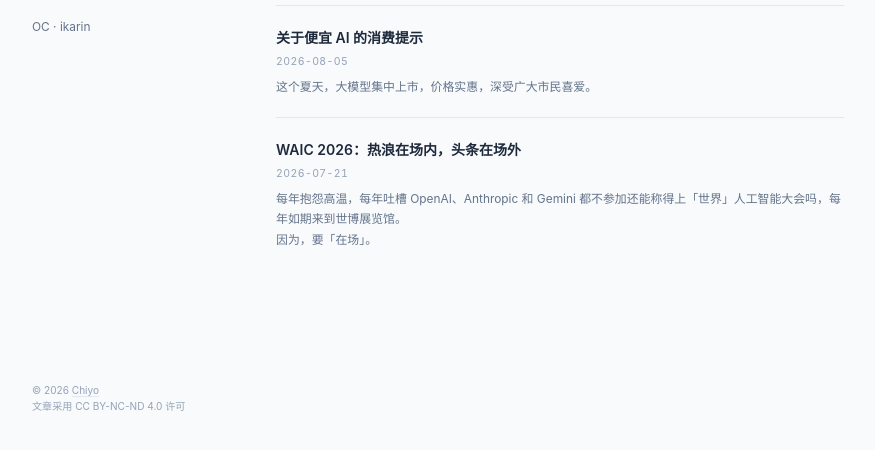
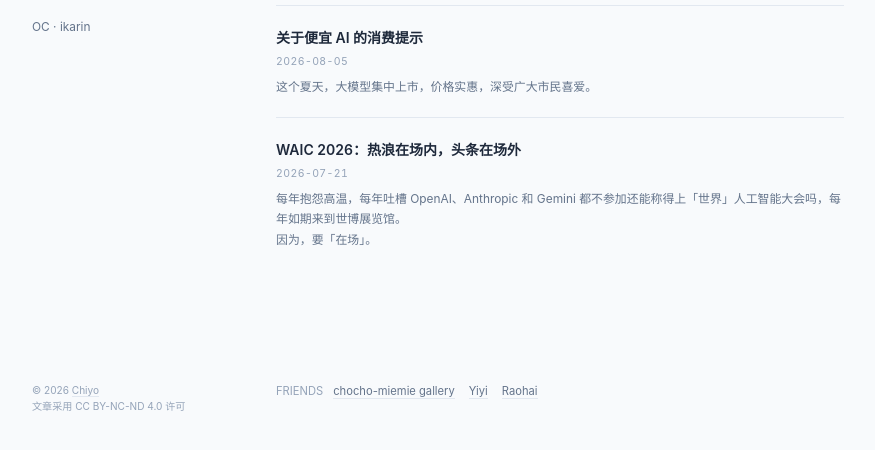
Before and after one commit to chiyolyn/chiyolyn.github.io, a plain HTML site: page index.html in a window 1280 px wide. Shown: the part 262-712 px from the top of the page, without its empty margins (202-1077 px from the left). Drawn offline with Linux system fonts and the light colour scheme.

Commit message:
homepage: add FRIENDS links to footer

```diff
--- a/index.html
+++ b/index.html
@@ -81,13 +81,37 @@
     border-bottom: 1px solid var(--border);
   }
   .copyright a:hover { color: var(--accent); border-bottom-color: var(--accent); }
-  .copyright {
+
+  /* ---------- 底行:版权 + 友链 ---------- */
+  .site-footer {
     flex: 0 0 100%;
     margin: 48px 0 0;
+    display: flex;
+    gap: 64px;
+  }
+  .copyright {
+    flex: 0 0 180px;
+    margin: 0;
     color: var(--faint);
     font-size: 0.72rem;
     line-height: 1.6;
   }
+  .friends {
+    flex: 1;
+    min-width: 0;
+    margin: 0;
+    font-size: 0.8rem;
+    color: var(--faint);
+  }
+  .friends a {
+    color: var(--muted);
+    text-decoration: none;
+    border-bottom: 1px solid var(--border);
+    margin-left: 14px;
+    transition: color .15s;
+  }
+  .friends a:first-of-type { margin-left: 10px; }
+  .friends a:hover { color: var(--accent); border-bottom-color: var(--accent); }
 
   /* ---------- 文章列表 ---------- */
   main { flex: 1; min-width: 0; }
@@ -115,6 +139,8 @@
     .wrap { flex-direction: column; gap: 32px; padding-top: 48px; }
     aside { flex: none; }
     aside nav { flex-direction: row; gap: 16px; }
+    .site-footer { flex-direction: column; gap: 24px; }
+    .copyright { flex: none; }
   }
 </style>
 </head>
@@ -162,7 +188,10 @@
     </article>
   </main>
 
-  <p class="copyright">© 2026 <a href="https://github.com/chiyolyn" target="_blank" rel="noopener">Chiyo</a><br>文章采用 CC BY-NC-ND 4.0 许可</p>
+  <footer class="site-footer">
+    <p class="copyright">© 2026 <a href="https://github.com/chiyolyn" target="_blank" rel="noopener">Chiyo</a><br>文章采用 CC BY-NC-ND 4.0 许可</p>
+    <p class="friends">FRIENDS<a href="https://cafe3310.github.io/chocho-miemie-album/index.html" target="_blank" rel="noopener">chocho-miemie gallery</a><a href="https://yiyi-l2d.vercel.app/" target="_blank" rel="noopener">Yiyi</a><a href="https://viberules.dev/" target="_blank" rel="noopener">Raohai</a></p>
+  </footer>
 
 </div>
 </body>
```
